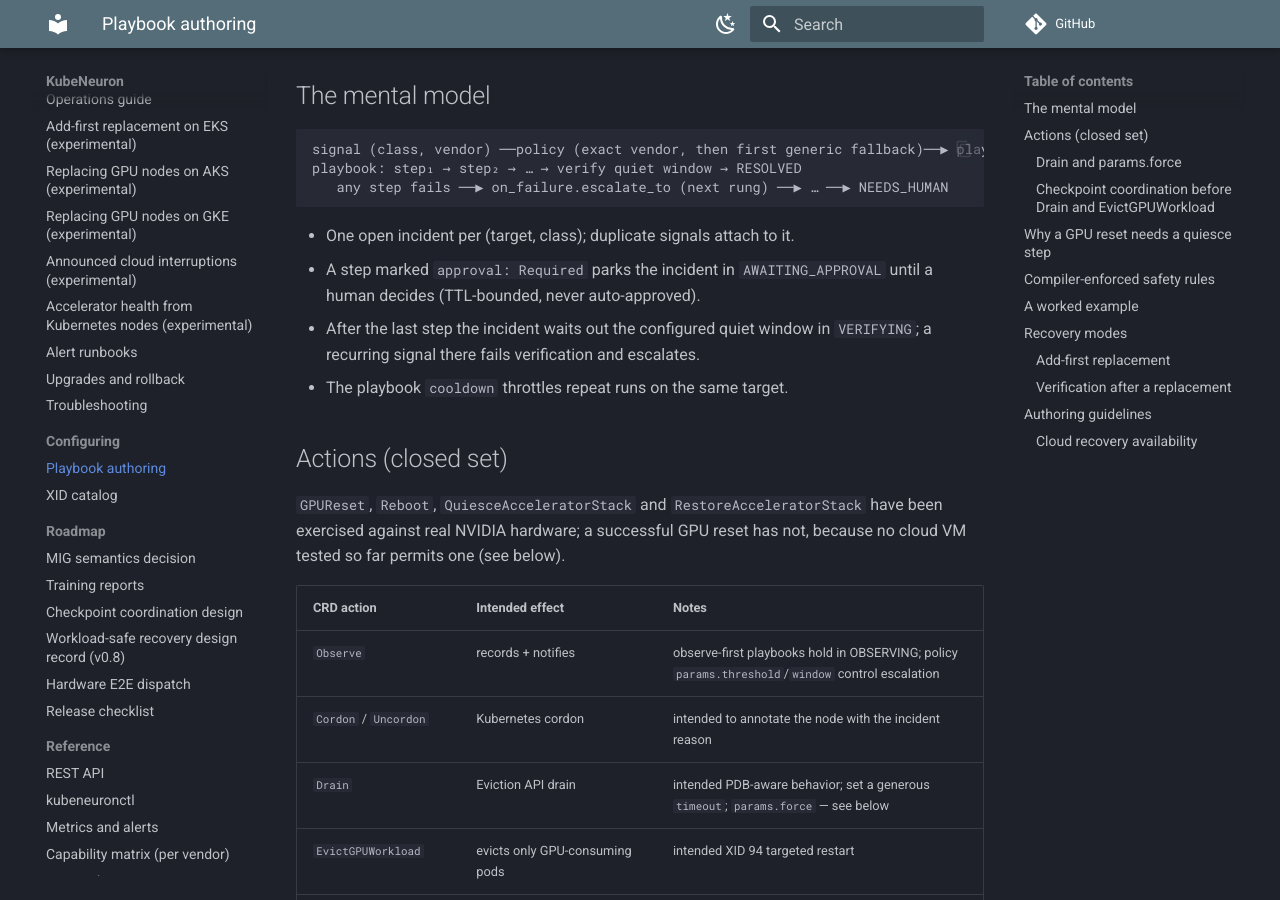
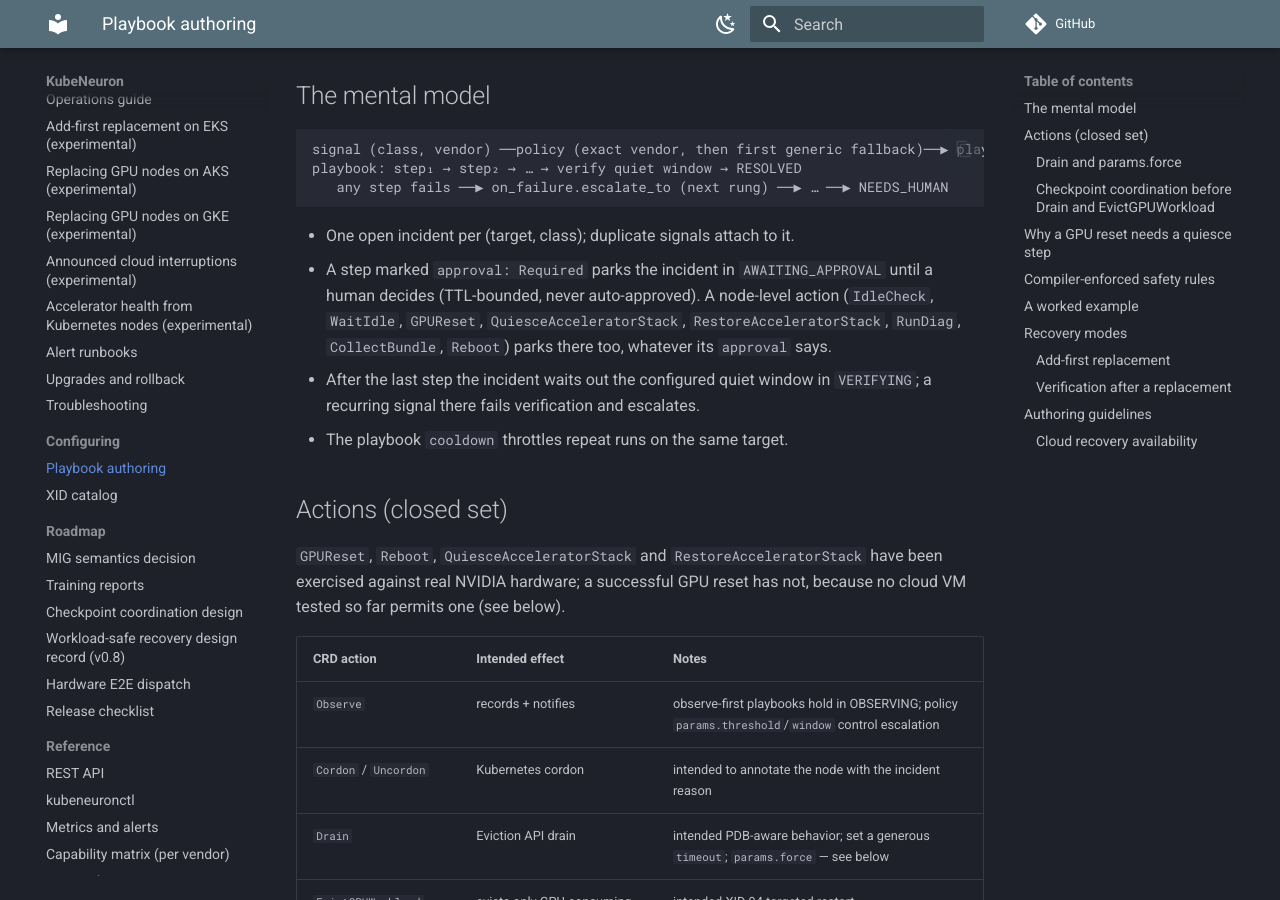
Before and after one commit to kubeneuron/kubeneuron, an MkDocs documentation site: the page built from docs/playbook-authoring.md, in a window 1280 px wide and 900 px high, scrolled down 362 px. Built offline with MkDocs 1.6.1 and Material for MkDocs 9.7.7, drawn with Linux system fonts in a browser that asks for light colours; comment, search, counter and statistics services are not loaded.

Commit message:
Say where kubeneuronctl comes from and which steps always wait for approval
Signed-off-by: Andrii Petruk <andrey.petruk@gmail.com>

```diff
--- a/docs/playbook-authoring.md
+++ b/docs/playbook-authoring.md
@@ -23,7 +23,10 @@ playbook: step₁ → step₂ → … → verify quiet window → RESOLVED
 - One open incident per (target, class); duplicate signals attach to it.
 - A step marked `approval: Required` parks the incident in
   `AWAITING_APPROVAL` until a human decides (TTL-bounded, never
-  auto-approved).
+  auto-approved). A node-level action
+  (`IdleCheck`, `WaitIdle`, `GPUReset`, `QuiesceAcceleratorStack`,
+  `RestoreAcceleratorStack`, `RunDiag`, `CollectBundle`, `Reboot`) parks
+  there too, whatever its `approval` says.
 - After the last step the incident waits out the configured quiet window in
   `VERIFYING`; a recurring signal there fails verification and escalates.
 - The playbook `cooldown` throttles repeat runs on the same target.
```
Also changed, not shown: docs/quickstart.md (+3 -1 lines).
